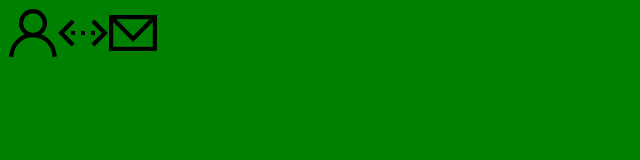
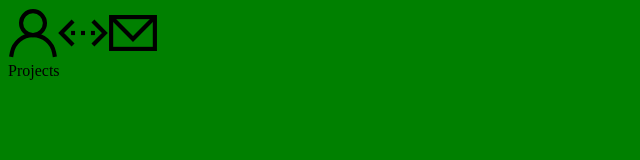
Before and after one commit to NHWallace/personal-website, a React (Create React App) app: page /projects in a window 1280 px wide. Shown: the top 160 px of the page, without its empty margins (0-640 px from the left). Built offline with nearby package versions, Linux system fonts and the light colour scheme; the HTML template or start-up script is replaced by a standard one.

Commit message:
add new pages (about, contact, projects), routes to pages

```diff
--- a/src/App.js
+++ b/src/App.js
@@ -1,13 +1,21 @@
 import React from "react";
 import { BrowserRouter as Router, Routes, Route } from "react-router-dom";
-import Nav from "./nav/Nav.js"
+import Nav from "./nav/Nav.js";
+import About from "./pages/about/About";
+import Projects from "./pages/projects/Projects";
+import Contact from "./pages/contact/Contact";
 
 const App = () => {
   return(
     <Router>
       <Nav />
+      <Routes>
+        <Route path="/" element={<About />} />
+        <Route path="/projects" element={<Projects />} />
+        <Route path="/contact" element={<Contact />} />
+      </Routes>
     </Router>
   );
-}
+};
 
 export default App;
--- /dev/null
+++ b/src/pages/about/About.js
@@ -0,0 +1,10 @@
+import React, { Component } from 'react'
+import "../../styles/about.css"
+
+export default class About extends Component {
+  render() {
+    return (
+      <div>About</div>
+    )
+  }
+}
--- /dev/null
+++ b/src/pages/contact/Contact.js
@@ -0,0 +1,10 @@
+import React, { Component } from 'react'
+import "../../styles/contact.css"
+
+export default class Contact extends Component {
+  render() {
+    return (
+      <div>Contact</div>
+    )
+  }
+}
--- /dev/null
+++ b/src/pages/projects/Projects.js
@@ -0,0 +1,10 @@
+import React, { Component } from 'react'
+import "../../styles/projects.css"
+
+export default class Projects extends Component {
+  render() {
+    return (
+      <div>Projects</div>
+    )
+  }
+}
```
Also changed, not shown: src/styles/about.css (added), src/styles/contact.css (added), src/styles/projects.css (added).
